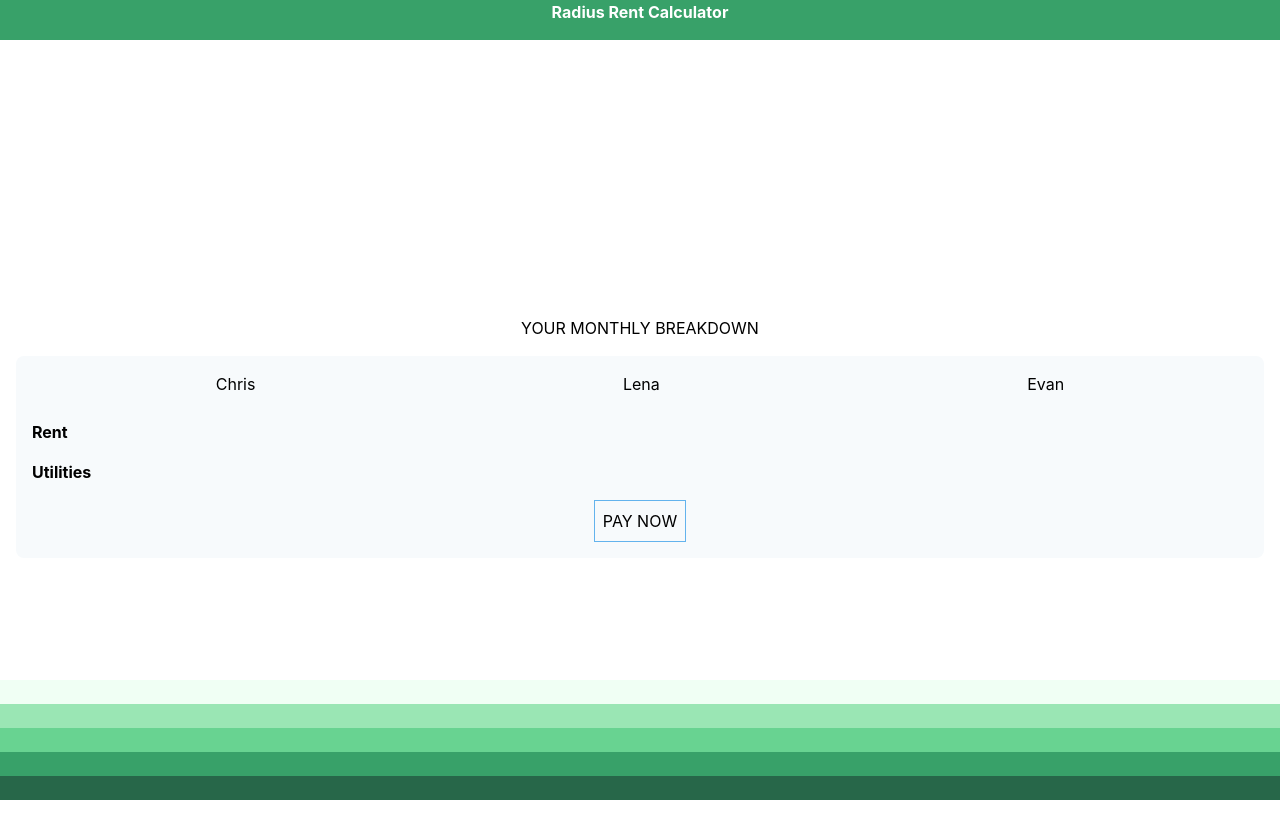
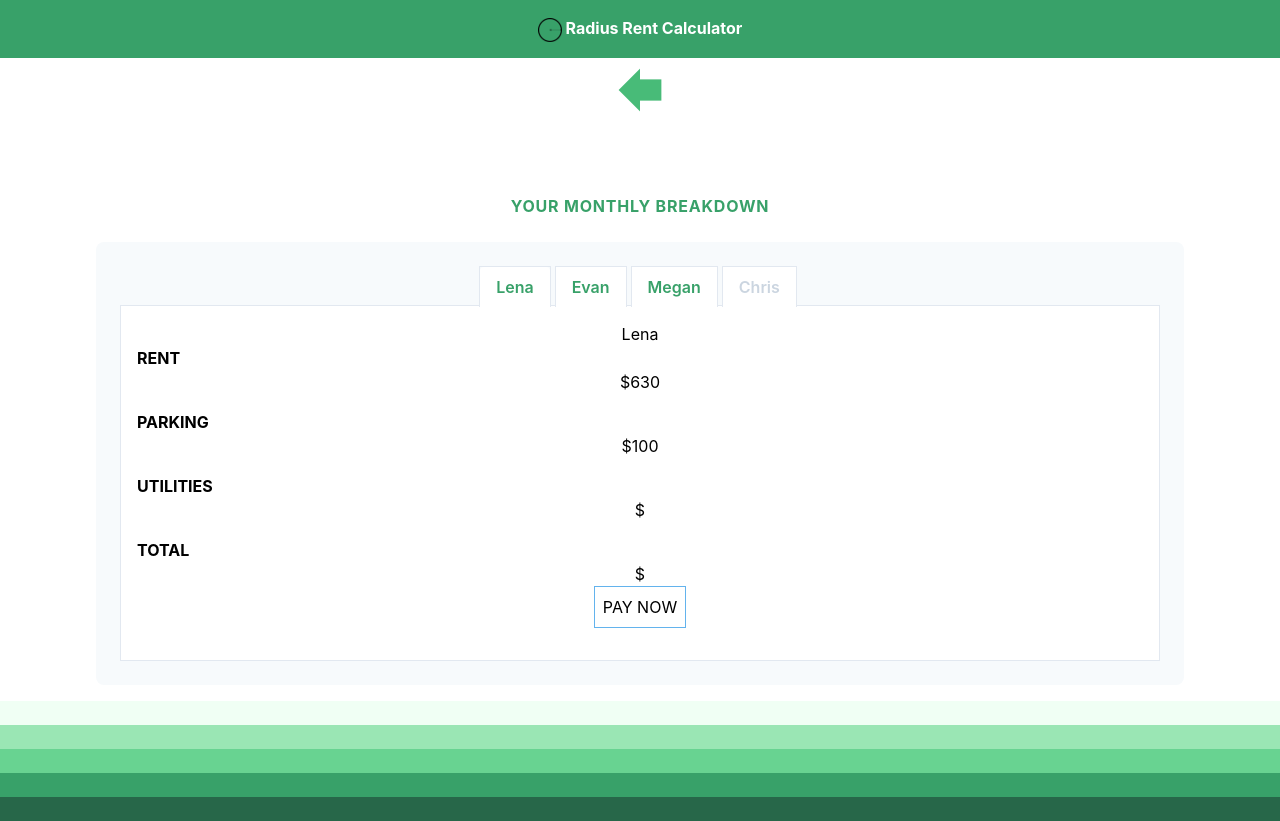
Before and after one commit to lenawayson/rent-calculator, an Angular app: page /results in a window 1280 px wide. Before the commit this address led to /. Before the commit the page ends 800 px from the top, so only its background shows below. Built offline with nearby package versions, Linux system fonts and the light colour scheme.

Commit message:
Working state

```diff
--- a/package.json
+++ b/package.json
@@ -21,6 +21,10 @@
     "@angular/platform-browser": "~8.2.14",
     "@angular/platform-browser-dynamic": "~8.2.14",
     "@angular/router": "~8.2.14",
+    "@fortawesome/angular-fontawesome": "^0.4.0",
+    "@fortawesome/fontawesome-free": "^5.12.0",
+    "@fortawesome/fontawesome-svg-core": "^1.2.26",
+    "@fortawesome/free-solid-svg-icons": "^5.12.0",
     "autoprefixer": "^9.7.4",
     "postcss-cli": "^7.1.0",
     "rxjs": "~6.4.0",
--- a/src/app/app-routing.module.ts
+++ b/src/app/app-routing.module.ts
@@ -1,10 +1,14 @@
 import { NgModule } from '@angular/core';
 import { Routes, RouterModule } from '@angular/router';
 import { ContentComponent } from './content/content.component'
+import {ResultsComponent} from './results/results.component';
 
 
 const routes: Routes = [
   { path: '', component: ContentComponent },
+  { path: 'results', component: ResultsComponent },
+  { path: 'results/:id', component: ResultsComponent },
+
 ];
 
 @NgModule({
--- a/src/app/app.component.html
+++ b/src/app/app.component.html
@@ -2,12 +2,13 @@
 <!-- * * * * * * * * * * Placeholder Content* * * * * * * * * * * -->
 <!-- * * * * * * * * * * * * * * * * * * * * * * * * * * * * * * * -->
 
-<div class="flex flex-col h-screen justify-between">
-    <div id="heading" class="h-10 bg-green-600 text-center text-white font-bold">
+<div class=" h-screen flex flex-col h-screen justify-between">
+    <div id="heading" class="bg-green-600 p-4 text-center text-white font-bold">
+        <img src="../assets/logo.png" class="w-6 mx-auto inline">
         Radius Rent Calculator
     </div>
     <div><router-outlet></router-outlet></div>
-    <app-results></app-results>
+    <!-- <app-results></app-results> -->
     <div id="footer">
         <div class="h-6 bg-green-100"></div>
         <div class="h-6 bg-green-300"></div>
--- a/src/app/content/content.component.html
+++ b/src/app/content/content.component.html
@@ -1,5 +1,15 @@
 <div id="content" class="text-center">
-        <h1>TOTAL PRICE</h1>
-        <input class="block mx-auto border p-1 border-gray-400 rounded-lg">
-        <button>GO</button>
+        <div>
+                <h1 class="font-bold text-md text-green-600 uppercase p-2 tracking-wider">TOTAL PRICE</h1>
+        </div>
+        <div>
+                <input class="block mx-auto border p-1 border-gray-400 rounded-lg" type="text" required [(ngModel)]="totalPrice">
+        </div>
+        <div class="pt-6">
+                <a href="/results/1">
+                        <button class="bg-green-500 hover:bg-green-700 text-white font-bold py-4 px-4 rounded-full">
+                                GO
+                        </button>
+                </a>
+        </div>
 </div>
--- a/src/app/content/content.component.ts
+++ b/src/app/content/content.component.ts
@@ -7,6 +7,8 @@ import { Component, OnInit } from '@angular/core';
 })
 export class ContentComponent implements OnInit {
 
+  totalPrice = null;
+
   constructor() { }
 
   ngOnInit() {
--- a/src/app/results/results.component.html
+++ b/src/app/results/results.component.html
@@ -1,19 +1,44 @@
+<div class="text-center h-16 t-0"><a href="" class="text-green-500 mt-0" alt="Back"><i class="material-icons rotate-180 text-6xl">forward</i></a></div>
+
 <div class="text-center mt-16">
-    <h1>YOUR MONTHLY  BREAKDOWN</h1>
-   <div id="results" class="p-4 m-4 bg-gray-100 rounded-lg flex flex-col">
-    <div id="tabs" class="flex justify-around mb-6">
-        <div>Chris</div>
-        <div>Lena</div>
-        <div>Evan</div>
+  <h1 class="font-bold text-md text-green-600 uppercase p-2 tracking-wider">YOUR MONTHLY BREAKDOWN</h1>
+  <div id="results" class="p-6 m-4 bg-gray-100 rounded-lg flex flex-col md:mx-24">
+    <div id="tabs" class="flex justify-center mb-0">
+        <ul class="flex" style="z-index: 1; margin-bottom: -2px">
+            <li class="mr-1 border-l border-t border-r">
+              <a class="bg-white inline-block rounded-t py-2 px-4 text-green-600 font-semibold" (click)="onClick(0)">Lena</a>
+            </li>
+            <li class="bg-white mr-1 border-l border-t border-r">
+              <a class="inline-block py-2 px-4 hover:text-green-700 text-green-600 font-semibold" (click)="onClick(1)">Evan</a>
+            </li>
+            <li class="bg-white  mr-1 border-l border-t border-r bg-white hover:shift-up">
+              <a class="inline-block py-2 px-4 text-green-600 font-semibold" (click)="onClick(2)">Megan</a>
+            </li>
+            <li class="bg-white mr-1 border-l border-t border-r">
+              <a class="inline-block py-2 px-4 text-gray-400 font-semibold" (click)="onClick(3)">Chris</a>
+            </li>
+          </ul>
     </div>
+    <div class="bg-white p-4 border">
     <div id="rent" class="mb-4">
-        <h1 class="text-left font-bold">Rent</h1>
+      {{selected.name}}
+        <h1 class="text-left font-bold uppercase">Rent</h1>
+        ${{ selected.rent }}
+    </div>
+    <div id="parking" class="mb-4">
+        <h1 class="text-left font-bold uppercase">Parking</h1>
+        ${{ selected.parking }}
     </div>
     <div id="utilities" class="mb-4">
-        <h1 class="text-left font-bold">Utilities</h1>
+        <h1 class="text-left font-bold uppercase">Utilities</h1>
+        ${{ selected.utilities}}
     </div>
-    <div id="pay now">
-       <button class="border p-2 border-blue-400">PAY NOW</button>
+    <div id="total" class="mb-4">
+        <h1 class="text-left font-bold uppercase">Total</h1>
+        ${{total}}
+        <div id="pay now">
+           <button class="border p-2 border-blue-400 uppercase">Pay Now</button>
+        </div>
     </div>
    </div>
 </div>
--- a/src/app/results/results.component.ts
+++ b/src/app/results/results.component.ts
@@ -7,9 +7,21 @@ import { Component, OnInit } from '@angular/core';
 })
 export class ResultsComponent implements OnInit {
 
+  roommates = [
+    {name: "Lena", id: 0, rent: 630, parking: 100, utilities: null, total: null},
+    {name: "Evan", id: 1, rent: 630, parking: 0, utilities: null, total: null},
+    {name: "Megan", id: 2, rent: 1000, parking: 100, utilities: null, total: null},
+    {name: "Chris", id: 4, rent: 250, parking: 0, utilities: null, total: null},
+  ];
+  selected = this.roommates[0]
+
   constructor() { }
 
   ngOnInit() {
   }
 
+  onClick(id){
+    this.selected = this.roommates[id]
+  }
+
 }
--- /dev/null
+++ b/src/assets/models/roommates.json
@@ -0,0 +1,6 @@
+{ "data": [
+    { "name": "Lena", "id": 0, "rent": 630, "parking": 100},
+    { "name": "Evan", "id": 1, "rent": 630, "parking": null},
+    { "name": "Megan", "id": 2, "rent": 1000, "parking": null},
+    { "name": "Chris", "id": 4, "rent": 250, "parking": 100}
+  ] }
--- a/src/index.html
+++ b/src/index.html
@@ -6,6 +6,7 @@
   <base href="/">
   <meta name="viewport" content="width=device-width, initial-scale=1">
   <link rel="stylesheet" href="./assets/build/styles.css">
+  <link href="https://fonts.googleapis.com/icon?family=Material+Icons" rel="stylesheet">
 </head>
 <body>
   <app-root></app-root>
--- a/styles.css
+++ b/styles.css
@@ -17,12 +17,22 @@
  * .btn { ... }
  * .form-input { ... }
  */
+
 .btn {
   @apply .font-bold;
   @apply .px-4;
   @apply .py-2;
   @apply .rounded;
 }
+
+.rotate-180 {
+  transform: rotate(180deg);
+}
+
+.shift-up {
+  transform: translateY(-15px);
+}
+
 .btn-green {
   @apply .bg-green-300;
   @apply .text-green-800;
```
Also changed, not shown: src/app/app.module.ts (+5 -2 lines), src/assets/build/styles.css, src/assets/logo.png (added), 1 other file (tests, documents, lock files or other folders).
